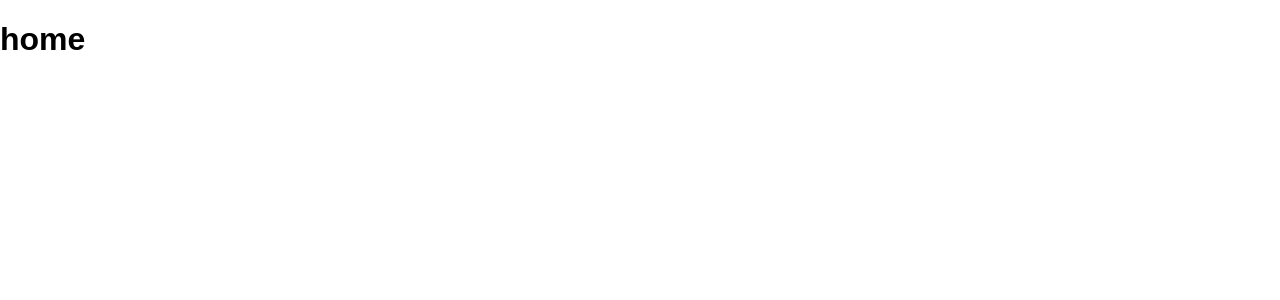
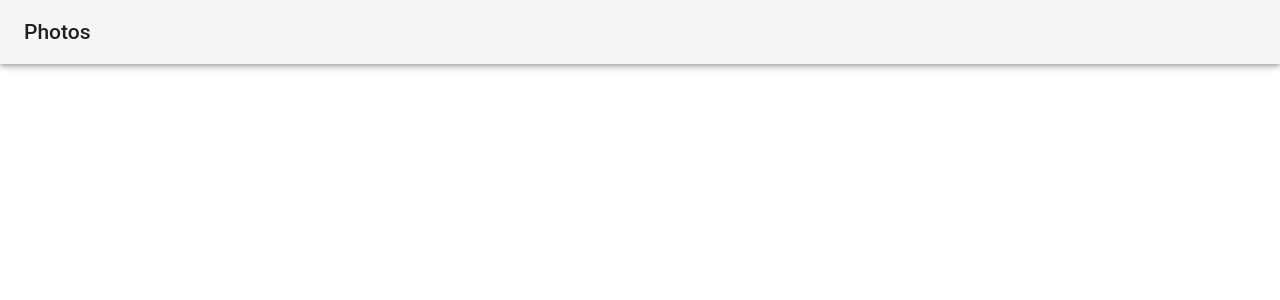
Before and after one commit to Prakhil-tp/flair, a React (Create React App) app in the folder client/: page / in a window 1280 px wide. Shown: the top 300 px of the page. Built offline with nearby package versions, Linux system fonts and the light colour scheme.

Commit message:
Add Contentpage and Navbar

```diff
--- a/client/src/App.js
+++ b/client/src/App.js
@@ -1,10 +1,10 @@
 import React, { Component } from 'react';
-
+import ContentPage from './components/ContentPage';
 class App extends Component {
     render() {
         return (
             <div>
-        <h1>home</h1>
+                <ContentPage />
             </div>
         );
     }
--- /dev/null
+++ b/client/src/components/ContentPage.js
@@ -0,0 +1,14 @@
+import React, { Component } from 'react';
+import NavBar from './NavBar';
+class ContentPage extends Component {
+    // This component will act as core ui view which has a navbar and the all the recommended contents.
+    render() {
+        return (
+            <div>
+                <NavBar />
+            </div>
+        );
+    }
+}
+
+export default ContentPage;
--- /dev/null
+++ b/client/src/components/NavBar.js
@@ -0,0 +1,21 @@
+import React, { Component } from 'react';
+import AppBar from '@material-ui/core/AppBar';
+import Toolbar from '@material-ui/core/Toolbar';
+import Typography from '@material-ui/core/Typography';
+
+class NavBar extends Component {
+    // This component will act as core ui view which has a navbar and the all the recommended contents.
+    render() {
+        return (
+            <AppBar position="static" color="default">
+                <Toolbar>
+                    <Typography variant="title" color="inherit">
+                        Photos
+          </Typography>
+                </Toolbar>
+            </AppBar>
+        );
+    }
+}
+
+export default NavBar;
```
Lines whose indentation alone changed are shown as unchanged.
